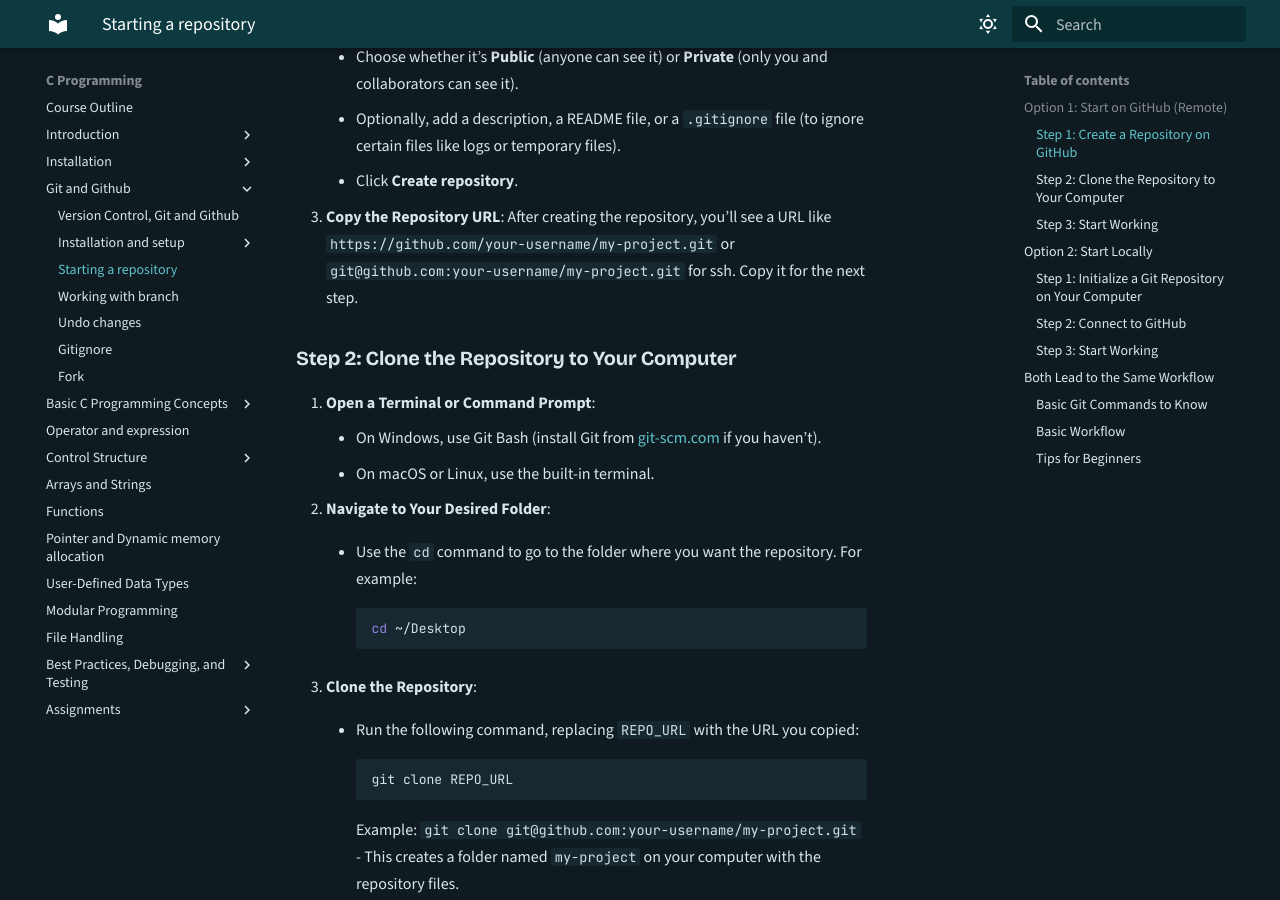
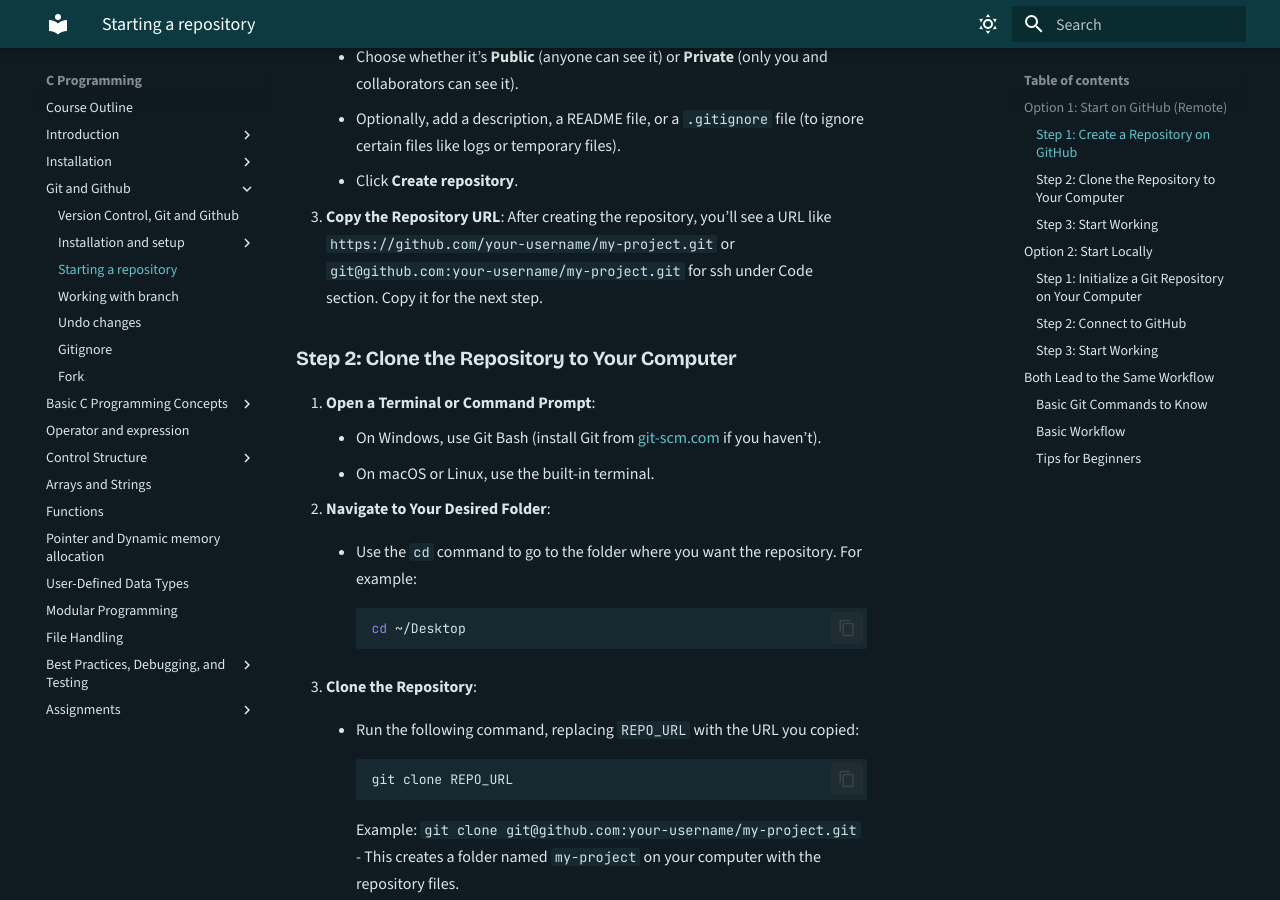
Before and after one commit to nirajan10/C-notes, an MkDocs documentation site: the page built from docs/starting_repository.md, in a window 1280 px wide and 900 px high, scrolled down 659 px. Built offline with MkDocs 1.6.1 and Material for MkDocs 9.7.7, drawn with Linux system fonts in a browser that asks for light colours.

Commit message:
Make code copyable

```diff
--- a/docs/starting_repository.md
+++ b/docs/starting_repository.md
@@ -17,7 +17,7 @@ This approach is great if you want to create the repository online first and the
       - Choose whether it’s **Public** (anyone can see it) or **Private** (only you and collaborators can see it).
       - Optionally, add a description, a README file, or a `.gitignore` file (to ignore certain files like logs or temporary files).
       - Click **Create repository**.
-3. **Copy the Repository URL**: After creating the repository, you’ll see a URL like `https://github.com/your-username/my-project.git` or `git@github.com:your-username/my-project.git` for ssh. Copy it for the next step.
+3. **Copy the Repository URL**: After creating the repository, you’ll see a URL like `https://github.com/your-username/my-project.git` or `git@github.com:your-username/my-project.git` for ssh under Code section. Copy it for the next step.
 
 ### Step 2: Clone the Repository to Your Computer
 
--- a/mkdocs.yml
+++ b/mkdocs.yml
@@ -63,6 +63,7 @@ theme:
     - header.autohide
     - announce.dismiss
     - navigation.footer
+    - content.code.copy
   code:
     highlighting: true
     light: default
```
